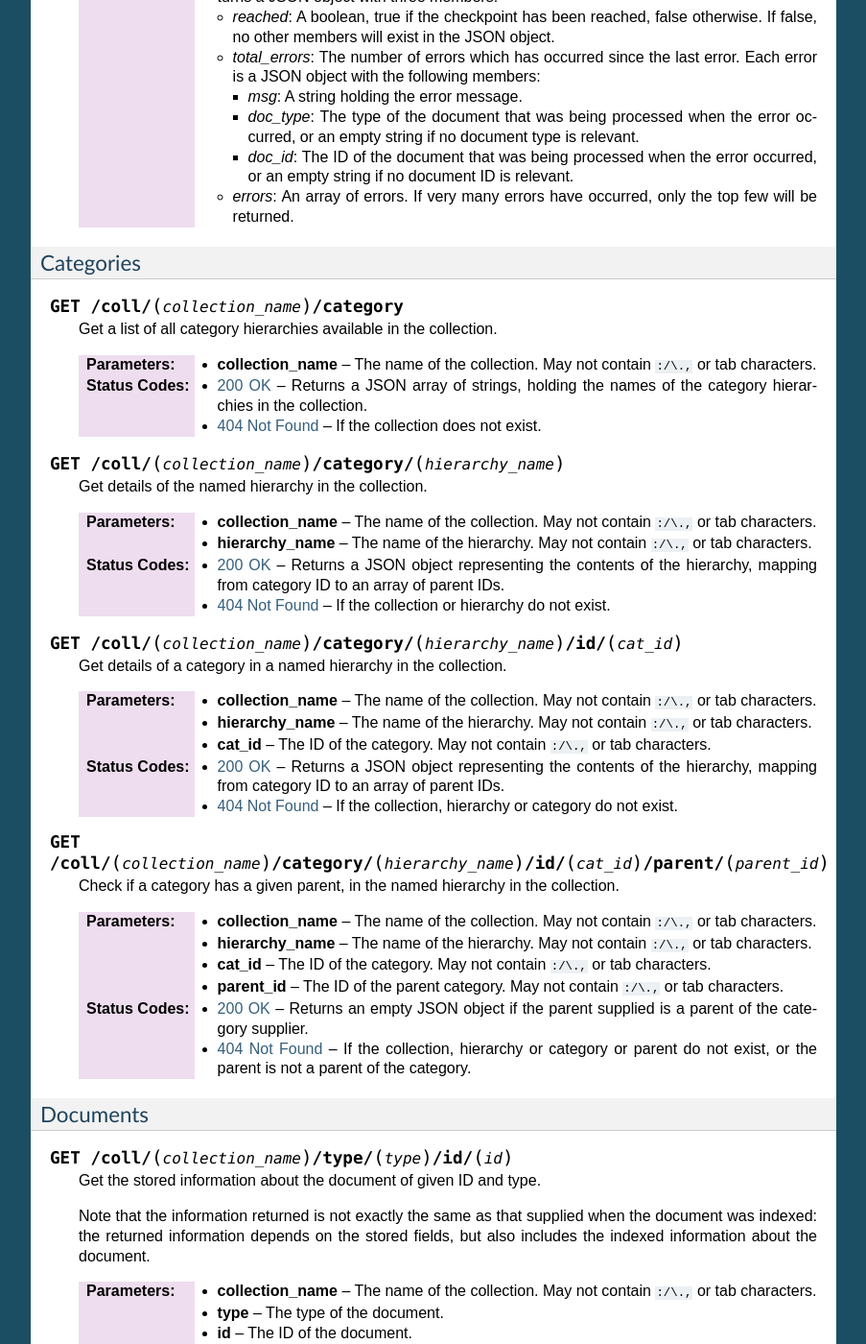
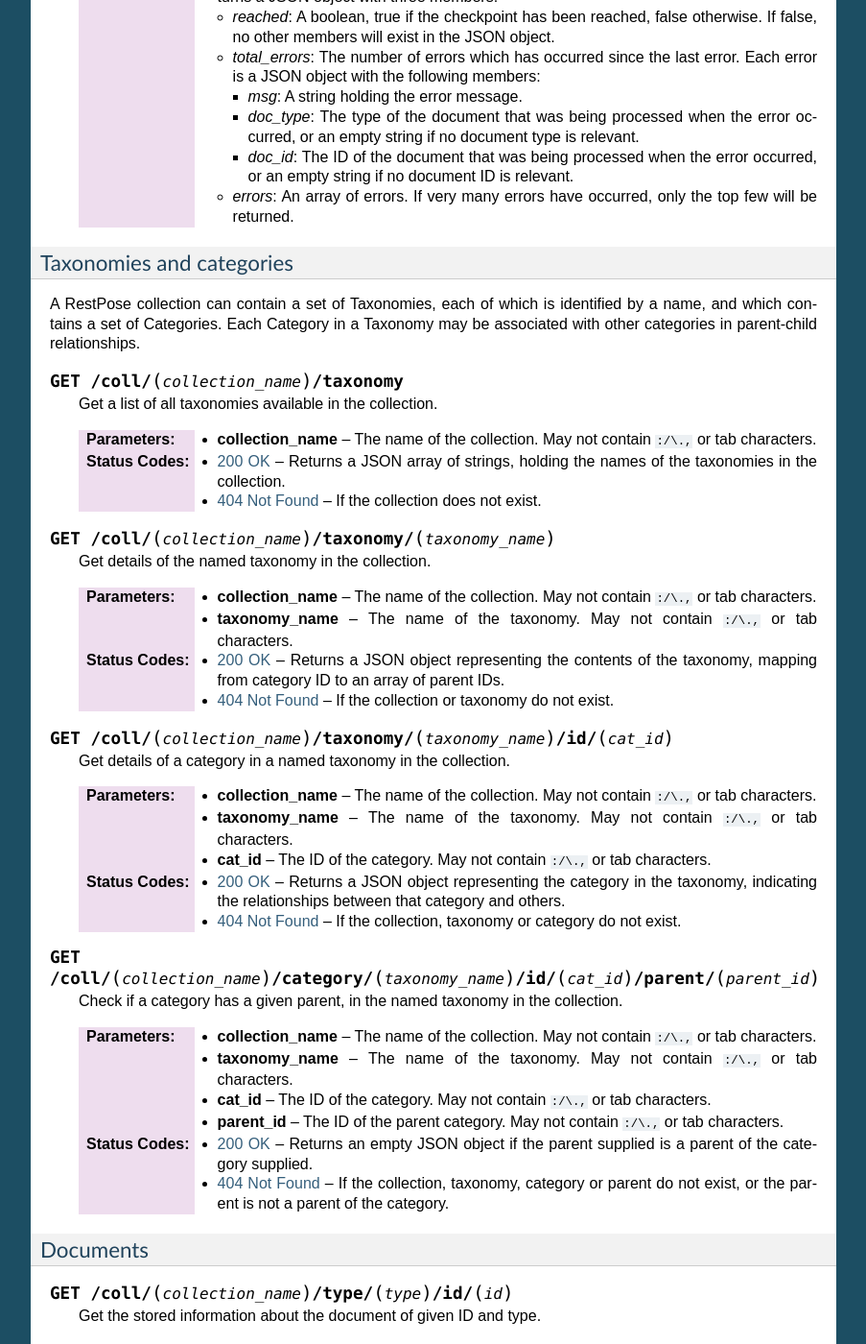
Before and after one commit to restpose/restpose, a Sphinx documentation site: the page built from docs/urls.rst, in a window 1280 px wide and 1400 px high, scrolled down 2962 px. Shown: the whole window at 96% size, without its empty margins (198-1101 px from the left). Built offline with Sphinx 7.4.7, drawn with Linux system fonts in a browser that asks for light colours; some of the changed text lies outside the part shown.

Commit message:
Rename category hierarchies to taxonomies

```diff
--- a/docs/urls.rst
+++ b/docs/urls.rst
@@ -216,59 +216,65 @@ Checkpoints also do not persist across server restarts.
 	       * `errors`: An array of errors.  If very many errors have
 		 occurred, only the top few will be returned.
 
-Categories
-----------
+Taxonomies and categories
+-------------------------
 
-.. http:get:: /coll/(collection_name)/category
+A RestPose collection can contain a set of Taxonomies, each of which is
+identified by a name, and which contains a set of Categories.  Each Category in
+a Taxonomy may be associated with other categories in parent-child
+relationships.
 
-   Get a list of all category hierarchies available in the collection.
+.. http:get:: /coll/(collection_name)/taxonomy
+
+   Get a list of all taxonomies available in the collection.
 
    :param collection_name: The name of the collection.  May not contain
           ``:/\.,`` or tab characters.
 
    :statuscode 200: Returns a JSON array of strings, holding the names of the
-               category hierarchies in the collection.
+               taxonomies in the collection.
 
    :statuscode 404: If the collection does not exist.
 
-.. http:get:: /coll/(collection_name)/category/(hierarchy_name)
+.. http:get:: /coll/(collection_name)/taxonomy/(taxonomy_name)
 
-   Get details of the named hierarchy in the collection.
+   Get details of the named taxonomy in the collection.
 
    :param collection_name: The name of the collection.  May not contain
           ``:/\.,`` or tab characters.
-   :param hierarchy_name: The name of the hierarchy.  May not contain ``:/\.,``
+   :param taxonomy_name: The name of the taxonomy.  May not contain ``:/\.,``
           or tab characters.
 
    :statuscode 200: Returns a JSON object representing the contents of the
-               hierarchy, mapping from category ID to an array of parent IDs.
+               taxonomy, mapping from category ID to an array of parent IDs.
 
-   :statuscode 404: If the collection or hierarchy do not exist.
+   :statuscode 404: If the collection or taxonomy do not exist.
 
-.. http:get:: /coll/(collection_name)/category/(hierarchy_name)/id/(cat_id)
+.. http:get:: /coll/(collection_name)/taxonomy/(taxonomy_name)/id/(cat_id)
 
-   Get details of a category in a named hierarchy in the collection.
+   Get details of a category in a named taxonomy in the collection.
 
    :param collection_name: The name of the collection.  May not contain
           ``:/\.,`` or tab characters.
-   :param hierarchy_name: The name of the hierarchy.  May not contain ``:/\.,``
+   :param taxonomy_name: The name of the taxonomy.  May not contain ``:/\.,``
           or tab characters.
    :param cat_id: The ID of the category.  May not contain ``:/\.,`` or tab
           characters.
 
-   :statuscode 200: Returns a JSON object representing the contents of the
-               hierarchy, mapping from category ID to an array of parent IDs.
+   :statuscode 200: Returns a JSON object representing the category in the
+	       taxonomy, indicating the relationships between that category and
+	       others.
 
-   :statuscode 404: If the collection, hierarchy or category do not exist.
+   :statuscode 404: If the collection, taxonomy or category do not exist.
 
-.. http:get:: /coll/(collection_name)/category/(hierarchy_name)/id/(cat_id)/parent/(parent_id)
+.. http:get:: /coll/(collection_name)/category/(taxonomy_name)/id/(cat_id)/parent/(parent_id)
 
-   Check if a category has a given parent, in the named hierarchy in the
+   Check if a category has a given parent, in the named taxonomy in the
    collection.
 
    :param collection_name: The name of the collection.  May not contain
           ``:/\.,`` or tab characters.
-   :param hierarchy_name: The name of the hierarchy.  May not contain ``:/\.,``
+   :param taxonomy_name: The name of the taxonomy.  May not contain ``:/\.,``
           or tab characters.
    :param cat_id: The ID of the category.  May not contain ``:/\.,`` or tab
           characters.
@@ -276,9 +282,9 @@ Categories
           or tab characters.
 
    :statuscode 200: Returns an empty JSON object if the parent supplied is a
-               parent of the category supplier.
+               parent of the category supplied.
 
-   :statuscode 404: If the collection, hierarchy or category or parent do not
+   :statuscode 404: If the collection, taxonomy, category or parent do not
                exist, or the parent is not a parent of the category.
 
 
```
Also changed, not shown: docs/collections.rst (+19 -17 lines).
